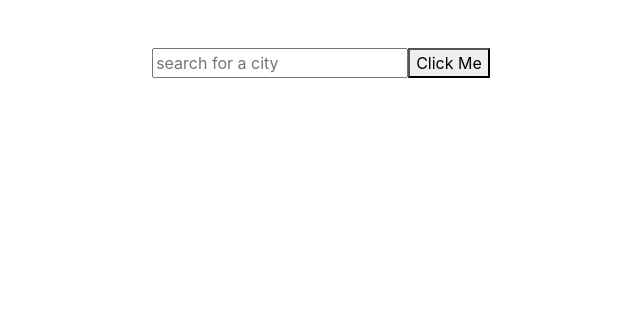
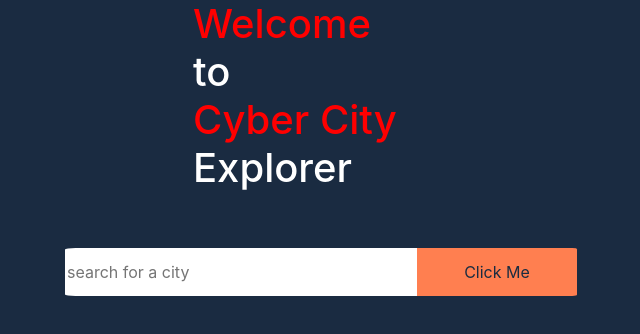
Before and after one commit to jjescandor/city, a React (Create React App) app: page / in a window 1280 px wide. Shown: the top 334 px of the page, without its empty margins (319-959 px from the left). Built offline with nearby package versions, Linux system fonts and the light colour scheme.

Commit message:
added styling

```diff
--- a/src/App.css
+++ b/src/App.css
@@ -21,7 +21,7 @@
   align-items: center;
   justify-content: center;
   font-size: calc(10px + 2vmin);
-  color: white;
+  color:rgb(143, 139, 139)
 }
 
 .App-link {
@@ -37,17 +37,42 @@
   }
 }
 
+input{
+  height:3rem;
+  width:22rem;
+  border: none;
+  border-top-left-radius: 3%;
+  border-bottom-left-radius: 3%;
+}
+
+button{
+  height: 3.05rem;
+  width:10rem;
+  border-top-right-radius: 3%;
+  border-bottom-right-radius: 3%;
+  border: none;
+  background-color:coral;
+  color:rgb(26,44,65);
+  font-size: 1rem;
+}
+
+button:hover{
+  background-color: rgb(48, 47, 47);
+  color:white;
+}
+
 .cityCard{
+  background-color: aliceblue;
   height: 50%;
-  width: 30%;
+  width: 50%;
   margin-left:auto;
   margin-right:auto;
   margin-bottom: 10rem;
-  box-shadow: 0 10px 6px -6px rgb(134, 136, 134);
+  box-shadow: 0 10px 6px -6px lightcoral;
 }
 
 .cityCard img{
-  margin: 1rem;
+  margin: 5rem;
   border-radius: 50%;
   box-shadow: 0 10px 6px -6px rgb(134, 136, 134);
 }
@@ -55,3 +80,8 @@
 .App input{
   margin:3rem 0 3rem 0;
 }
+
+.errMsg{
+  margin:auto;
+  color:white;
+}
--- a/src/App.js
+++ b/src/App.js
@@ -2,6 +2,7 @@ import './App.css';
 import React from 'react';
 import axios from 'axios';
 import Card from 'react-bootstrap/Card';
+import Header from './Header.js';
 
 class App extends React.Component {
   constructor(props) {
@@ -26,6 +27,12 @@ class App extends React.Component {
     }
   }
 
+  handleKeyPress = (event) => {
+    if (event.key === 'Enter') {
+      this.getLocation();
+    }
+  }
+
   getMap = async () => {
     try {
       const mapUrlTwo = `https://maps.locationiq.com/v3/staticmap?key=${process.env.REACT_APP_LOCATIONIQ_KEY}&center=${this.state.locationObj.lat},${this.state.locationObj.lon}&zoom=${10}&size=${500}x${500}&format=jpeg&maptype=<MapType>&markers=icon:large-purple-cutout|${this.state.locationObj.lat},${this.state.locationObj.lon}&markers=icon:large-purple-cutout|${this.state.locationObj.lat},${this.state.locationObj.lon}`;
@@ -37,7 +44,9 @@ class App extends React.Component {
   }
   render() {
     return (
-      <div className="App">
+      <>
+        <Header />
+        <div className="App" onKeyPress={this.handleKeyPress}>
           <input placeholder='search for a city' onChange={(evt) => {
             this.setState({ searchQuery: evt.target.value })
           }} />
@@ -51,9 +60,10 @@ class App extends React.Component {
             </Card>
           }
           {this.state.APIerror &&
-          <h1>{this.state.APIerror}</h1>
+            <h1 className="errMsg">{this.state.APIerror}</h1>
           }
         </div>
+      </>
     )
   }
 }
--- /dev/null
+++ b/src/Header.css
@@ -0,0 +1,13 @@
+h1{
+    display: flex;
+    justify-content: center;
+    flex-direction: column;
+    align-content: center;
+    margin-left: 40%;
+    color:white
+}
+
+.Redh1{
+    color:red
+
+}
--- /dev/null
+++ b/src/Header.js
@@ -0,0 +1,16 @@
+import React from "react";
+import "./Header.css"
+
+class Header extends React.Component {
+    render() {
+        return (
+            <h1>
+                <span className="Redh1">Welcome</span>
+                <span>to</span>
+                <span className="Redh1">Cyber City</span>
+                <span>Explorer</span></h1>
+        )
+    }
+}
+
+export default Header;
--- a/src/index.css
+++ b/src/index.css
@@ -5,6 +5,7 @@ body {
     sans-serif;
   -webkit-font-smoothing: antialiased;
   -moz-osx-font-smoothing: grayscale;
+  background-color:  #1a2b41;
 }
 
 code {
```
Lines whose indentation alone changed are shown as unchanged.
